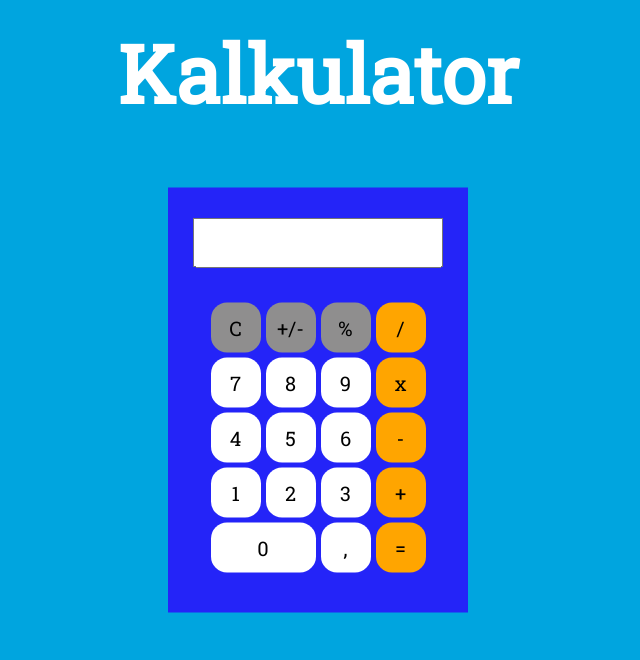
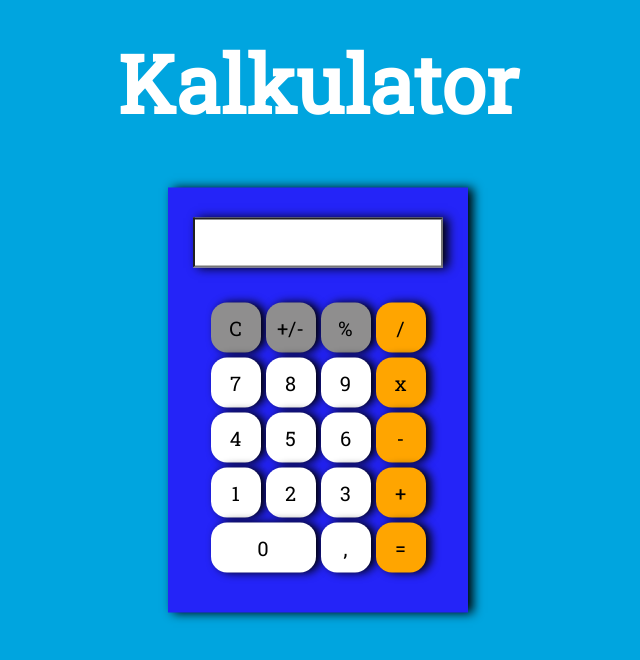
Before and after one commit to lnikol00/calculator-react, a React (Create React App) app: page / in a window 1280 px wide. Shown: the top 660 px of the page, without its empty margins (322-962 px from the left). Built offline with nearby package versions, Linux system fonts and the light colour scheme.

Commit message:
adding shadow

```diff
--- a/src/App.scss
+++ b/src/App.scss
@@ -18,7 +18,7 @@
 
 .app-container h1 {
   color: white;
-  padding-top: 20px;
+  padding-top: 30px;
   font-size: 5em;
   font-weight: bolder;
   text-align: center;
--- a/src/components/home.scss
+++ b/src/components/home.scss
@@ -7,6 +7,7 @@
     color: white;
     width: 300px;
     height: 425px;
+    box-shadow: 5px 0px 10px black;
 }
 
 .calculator-container {
@@ -25,6 +26,7 @@
         input {
             width: 250px;
             height: 50px;
+            box-shadow: 5px 0px 10px black;
         }
     }
 
@@ -43,6 +45,7 @@
             border: none;
             cursor: pointer;
             background-color: white;
+            box-shadow: 5px 0px 10px black;
 
             &:nth-child(1) {
                 background-color: rgb(143, 142, 142);
```
